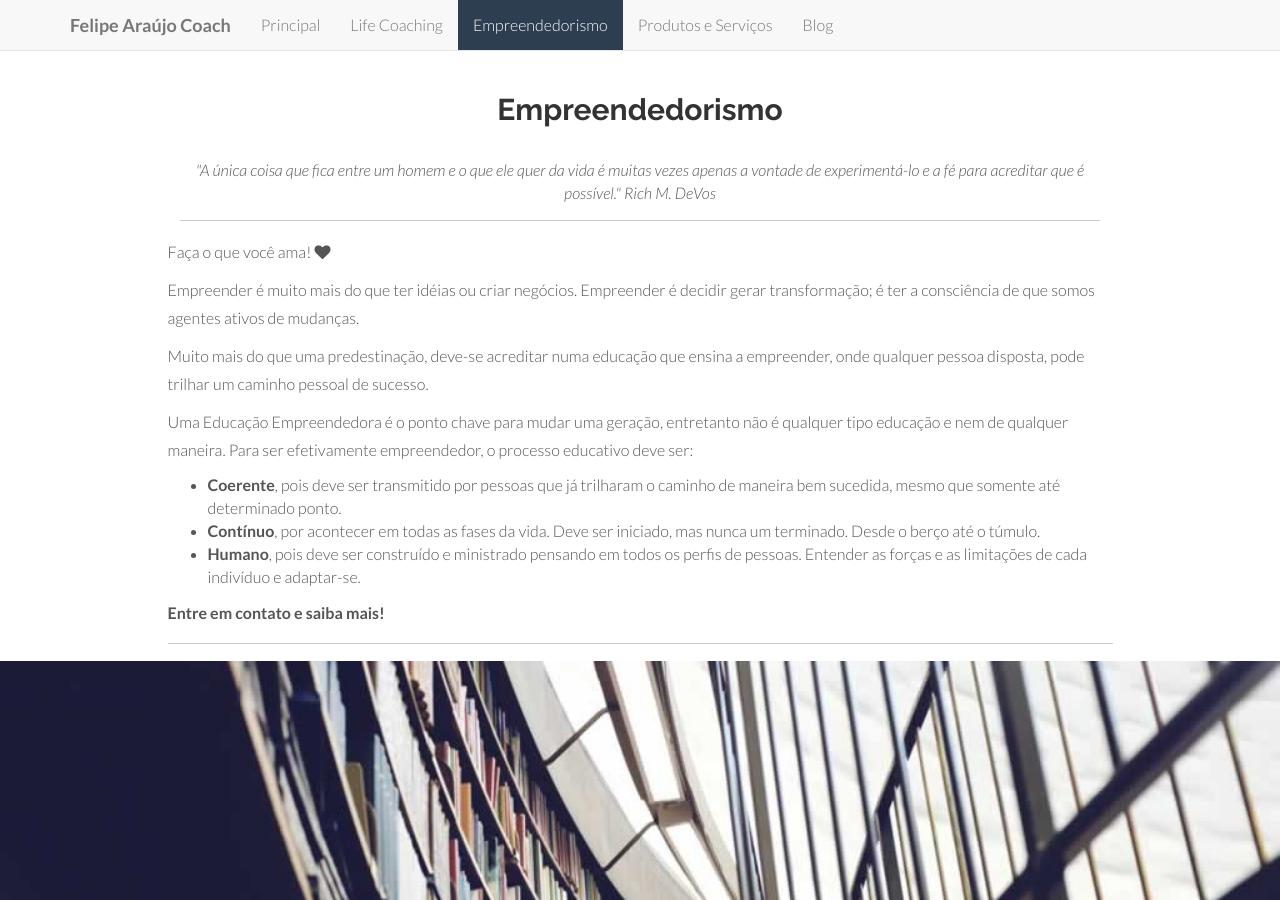
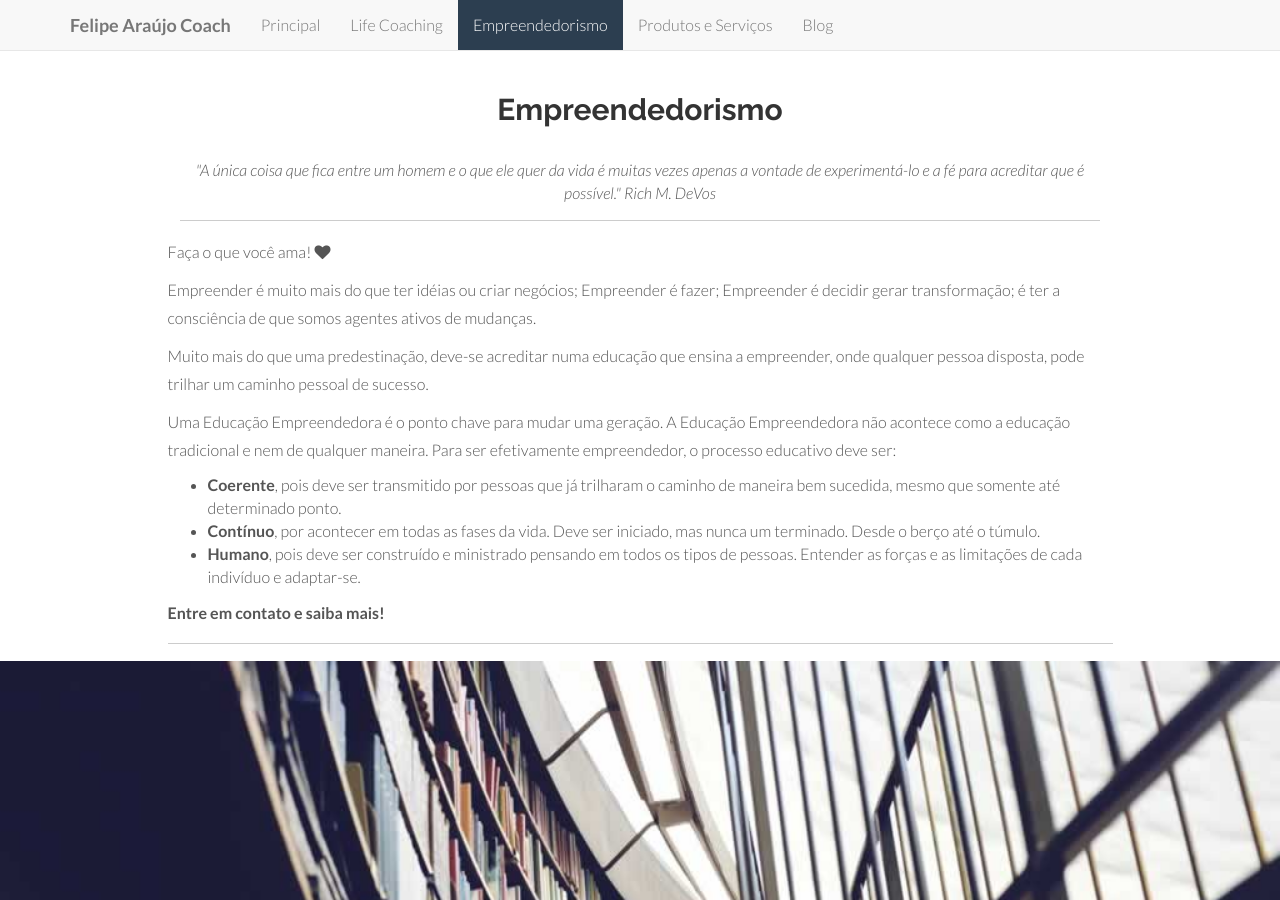
Before and after one commit to araujofelipe/felipearaujocoach, a Jekyll site: the page built from empreendedorismo.html, in a window 1280 px wide and 900 px high. Built offline with Jekyll 4.4.1, drawn with Linux system fonts in a browser that asks for light colours.

Commit message:
alterações textuais

```diff
--- a/empreendedorismo.html
+++ b/empreendedorismo.html
@@ -19,17 +19,17 @@ abstract-image: "/assets/img/empreendedorismo-img.jpg"
                 Faça o que você ama! <i class="icon-heart"></i>
                 </p>
                 <p>
-                Empreender é muito mais do que ter idéias ou criar negócios. Empreender é decidir gerar transformação; é ter a consciência de que somos agentes ativos de mudanças.
+                Empreender é muito mais do que ter idéias ou criar negócios; Empreender é fazer; Empreender é decidir gerar transformação; é ter a consciência de que somos agentes ativos de mudanças.
                 </p>
                 <p>Muito mais do que uma predestinação, deve-se acreditar numa educação que ensina a empreender, onde qualquer pessoa disposta, pode trilhar um caminho pessoal de sucesso.
                 </p>
                 <p>
-                Uma Educação Empreendedora é o ponto chave para mudar uma geração, entretanto não é qualquer tipo educação e nem de qualquer maneira. Para ser efetivamente empreendedor, o processo educativo deve ser:
+                Uma Educação Empreendedora é o ponto chave para mudar uma geração. A Educação Empreendedora não acontece como a educação tradicional e nem de qualquer maneira. Para ser efetivamente empreendedor, o processo educativo deve ser:
                 </p>
                 <ul>
                     <li><b>Coerente</b>, pois deve ser transmitido por pessoas que já trilharam o caminho de maneira bem sucedida, mesmo que somente até determinado ponto.</li>
                     <li><b>Contínuo</b>, por acontecer em todas as fases da vida. Deve ser iniciado, mas nunca um terminado. Desde o berço até o túmulo. </li>
-                    <li><b>Humano</b>,  pois deve ser construído e ministrado pensando em todos os perfis de pessoas. Entender as forças e as limitações de cada indivíduo e adaptar-se.</li>
+                    <li><b>Humano</b>,  pois deve ser construído e ministrado pensando em todos os tipos de pessoas. Entender as forças e as limitações de cada indivíduo e adaptar-se.</li>
                 </ul>
                 <p><b>Entre em contato e saiba mais!</b></p>
                 <hr>
```
